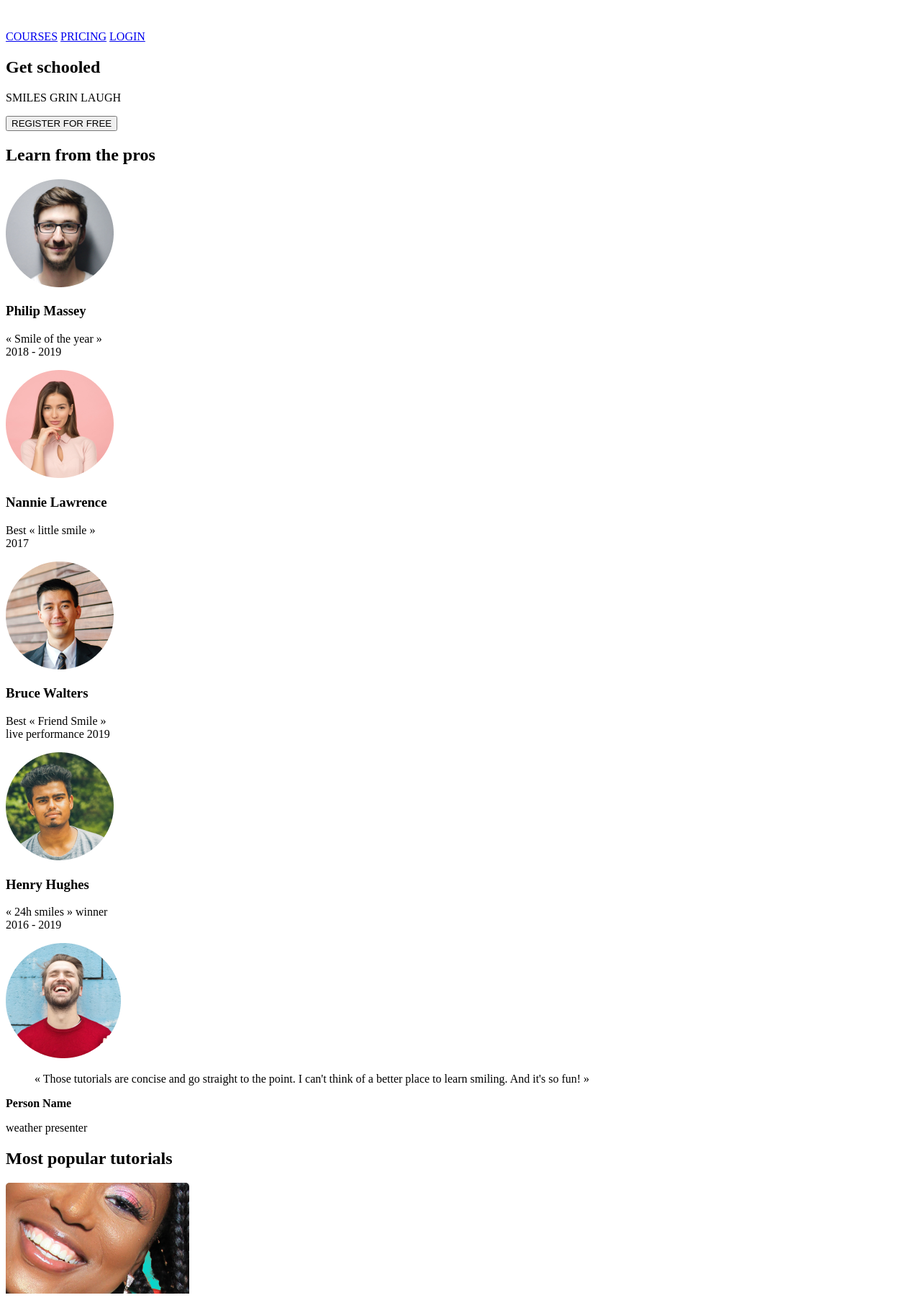
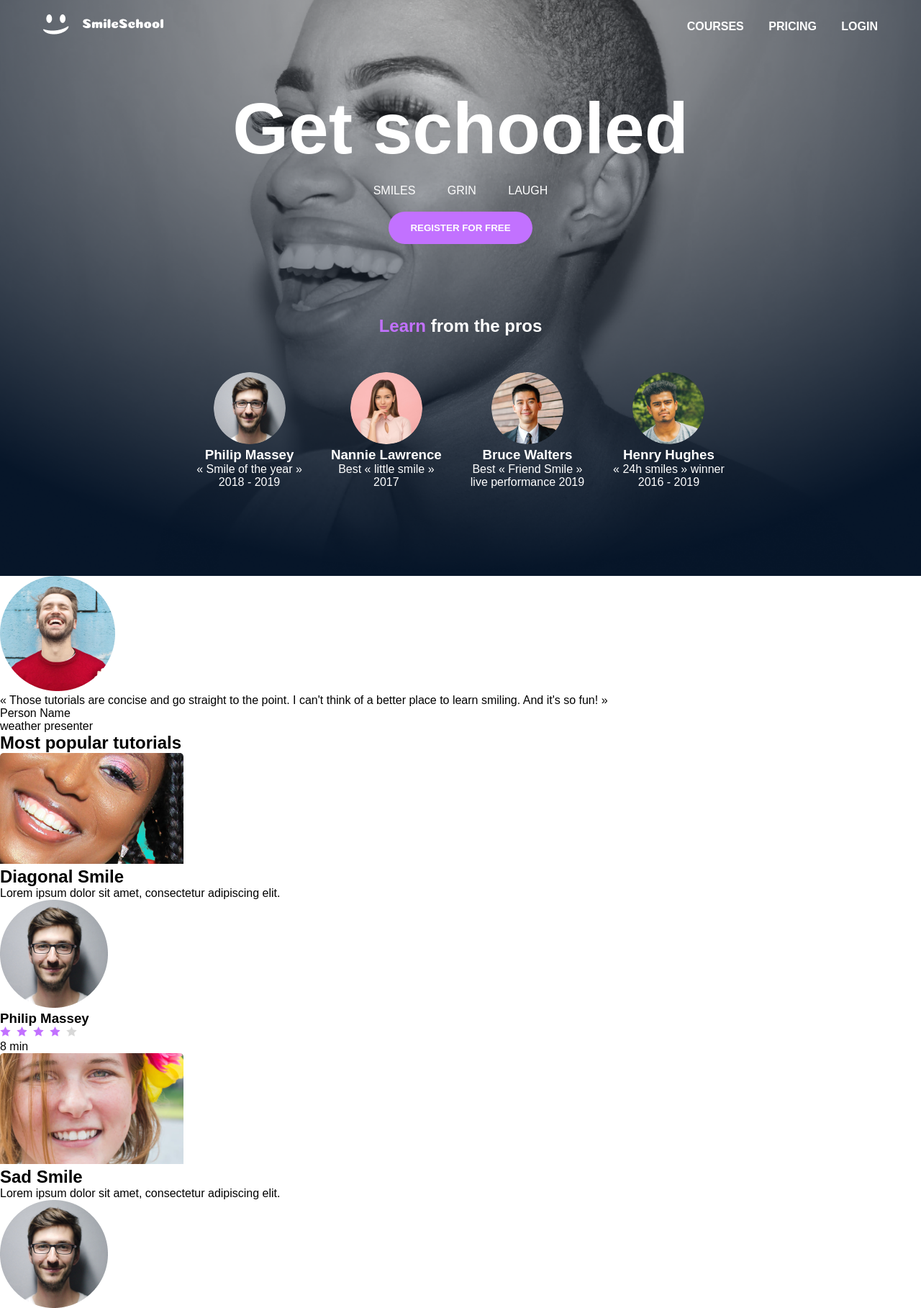
Before and after one commit to Morg92b/holbertonschool-web-development, a plain HTML site: page css_advanced/index.html in a window 1280 px wide. Shown: the top 1817 px of the page at 72% size. Drawn offline with Linux system fonts and the light colour scheme.

Commit message:
add hero banner css

```diff
--- a/css_advanced/index.html
+++ b/css_advanced/index.html
@@ -4,14 +4,14 @@
 <head>
     <meta charset="UTF-8">
     <meta name="viewport" content="width=device-width, initial-scale=1.0">
-    <link rel="stylesheet" href="style.css">
+    <link rel="stylesheet" href="styles.css">
     <title>SmileSchool</title>
 </head>
 
 <body>
 
     <!-- Header -->
-    <header>
+    <header class="header">
         <a href="#">
             <img src="assets/logo.png" alt="Logo">
         </a>
@@ -25,45 +25,45 @@
 
     <!-- MAIN -->
     <main>
-        <section>
+        <section class="hero">
 
             <!-- HERO / BANNER -->
-            <div>
+            <div class="hero-content">
                 <h1>Get schooled</h1>
 
-                <p>SMILES GRIN LAUGH</p>
+                <p><span>SMILES</span> <span>GRIN</span> <span>LAUGH</span></p>
 
                 <button>REGISTER FOR FREE</button>
             </div>
 
             <!-- PROS SECTION -->
-            <div>
-                <h2>Learn from the pros</h2>
+            <div class="pros">
+                <h2><span class="learn">Learn</span> from the pros</h2>
 
-                <div>
+                <div class="pros-list">
                     <!-- Person 1 -->
-                    <div>
+                    <div class="pro">
                         <img src="assets/philip.png" alt="Philip Massey">
                         <h3>Philip Massey</h3>
                         <p>« Smile of the year »<br>2018 - 2019</p>
                     </div>
 
                     <!-- Person 2 -->
-                    <div>
+                    <div class="pro">
                         <img src="assets/nannie.png" alt="Nannie Lawrence">
                         <h3>Nannie Lawrence</h3>
                         <p>Best « little smile »<br>2017</p>
                     </div>
 
                     <!-- Person 3 -->
-                    <div>
+                    <div class="pro">
                         <img src="assets/bruce.png" alt="Bruce Walters">
                         <h3>Bruce Walters</h3>
                         <p>Best « Friend Smile »<br>live performance 2019</p>
                     </div>
 
                     <!-- Person 4 -->
-                    <div>
+                    <div class="pro">
                         <img src="assets/henry.png" alt="Henry Hughes">
                         <h3>Henry Hughes</h3>
                         <p>« 24h smiles » winner<br>2016 - 2019</p>
@@ -72,42 +72,42 @@
             </div>
 
         </section>
-        <section>
-    <div>
+        <section class="quote">
+    <div class="quote-container">
         <!-- Image -->
         <img src="assets/person.png" alt="Person Name">
 
         <!-- Text block -->
-        <div>
+        <div class="quote-text">
             <blockquote>
                 « Those tutorials are concise and go straight to the point. I can't think of a better place to learn smiling. And it's so fun! »
             </blockquote>
 
-            <p><strong>Person Name</strong></p>
-            <p>weather presenter</p>
+            <p class="author">Person Name</p>
+            <p class="job">weather presenter</p>
         </div>
     </div>
 </section>
-<section>
+<section class="videos">
     <h1>Most popular tutorials</h1>
 
-    <div>
+    <div class="videos-list">
 
         <!-- Video 1 -->
-        <div>
+        <div class="video">
             <img src="assets/video1.png" alt="Diagonal Smile">
 
             <h2>Diagonal Smile</h2>
             <p>Lorem ipsum dolor sit amet, consectetur adipiscing elit.</p>
 
             <!-- Author -->
-            <div>
+            <div class="video-author">
                 <img src="assets/philip.png" alt="Philip Massey">
                 <h3>Philip Massey</h3>
             </div>
 
             <!-- Rating -->
-            <div>
+            <div class="video-rating">
                 <div>
                     <img src="assets/rating.png" alt="star">
                 </div>
@@ -116,18 +116,18 @@
         </div>
 
         <!-- Video 2 -->
-        <div>
+        <div class="video">
             <img src="assets/video2.png" alt="Sad Smile">
 
             <h2>Sad Smile</h2>
             <p>Lorem ipsum dolor sit amet, consectetur adipiscing elit.</p>
 
-            <div>
+            <div class="video-author">
                 <img src="assets/philip.png" alt="Philip Massey">
                 <h3>Philip Massey</h3>
             </div>
 
-            <div>
+            <div class="video-rating">
                 <div>
                     <img src="assets/rating.png" alt="star">
                 </div>
@@ -136,18 +136,18 @@
         </div>
 
         <!-- Video 3 -->
-        <div>
+        <div class="video">
             <img src="assets/video3.png" alt="Natural Smile">
 
             <h2>Natural Smile</h2>
             <p>Lorem ipsum dolor sit amet, consectetur adipiscing elit.</p>
 
-            <div>
+            <div class="video-author">
                 <img src="assets/philip.png" alt="Philip Massey">
                 <h3>Philip Massey</h3>
             </div>
 
-            <div>
+            <div class="video-rating">
                 <div>
                     <img src="assets/rating.png" alt="star">
                 </div>
@@ -156,18 +156,18 @@
         </div>
 
         <!-- Video 4 -->
-        <div>
+        <div class="video">
             <img src="assets/video4.png" alt="Happy Smile">
 
             <h2>Happy Smile</h2>
             <p>Lorem ipsum dolor sit amet, consectetur adipiscing elit.</p>
 
-            <div>
+            <div class="video-author">
                 <img src="assets/philip.png" alt="Philip Massey">
                 <h3>Philip Massey</h3>
             </div>
 
-            <div>
+            <div class="video-rating">
                 <div>
                     <img src="assets/rating.png" alt="star">
                 </div>
@@ -177,34 +177,34 @@
 
     </div>
 </section>
-<section>
+<section class="membership">
     <h1>Free membership</h1>
 
-    <div>
+    <div class="membership-list">
 
         <!-- Item 1 -->
-        <div>
+        <div class="membership-item">
             <img src="assets/logo.png" alt="logo">
             <h2>Lorem ipsum</h2>
             <p>Lorem ipsum dolor sit amet, consectetur adipiscing elit.</p>
         </div>
 
         <!-- Item 2 -->
-        <div>
+        <div class="membership-item">
             <img src="assets/logo.png" alt="logo">
             <h2>Lorem ipsum</h2>
             <p>Lorem ipsum dolor sit amet, consectetur adipiscing elit.</p>
         </div>
 
         <!-- Item 3 -->
-        <div>
+        <div class="membership-item">
             <img src="assets/logo.png" alt="logo">
             <h2>Lorem ipsum</h2>
             <p>Lorem ipsum dolor sit amet, consectetur adipiscing elit.</p>
         </div>
 
         <!-- Item 4 -->
-        <div>
+        <div class="membership-item">
             <img src="assets/logo.png" alt="logo">
             <h2>Lorem ipsum</h2>
             <p>Lorem ipsum dolor sit amet, consectetur adipiscing elit.</p>
@@ -214,13 +214,13 @@
 
     <button>REGISTER FOR FREE</button>
 </section>
-<section>
+<section class="faq">
     <h1>F.A.Q.</h1>
 
-    <div>
-        <div>
+    <div class="faq-container">
+        <div class="faq-row">
             <!-- Item 1 -->
-            <div>
+            <div class="faq-item">
                 <h2>How does this work?</h2>
                 <p>
                     Lorem ipsum dolor sit amet, consectetur adipiscing elit,
@@ -229,7 +229,7 @@
             </div>
 
             <!-- Item 2 -->
-            <div>
+            <div class="faq-item">
                 <h2>How does this work?</h2>
                 <p>
                     Lorem ipsum dolor sit amet, consectetur adipiscing elit,
@@ -237,9 +237,9 @@
                 </p>
             </div>
         </div>
-        <div>
+        <div class="faq-row">
             <!-- Item 3 -->
-            <div>
+            <div class="faq-item">
                 <h2>How does this work?</h2>
                 <p>
                     Lorem ipsum dolor sit amet, consectetur adipiscing elit,
@@ -248,7 +248,7 @@
             </div>
 
             <!-- Item 4 -->
-            <div>
+            <div class="faq-item">
                 <h2>How does this work?</h2>
                 <p>
                     Lorem ipsum dolor sit amet, consectetur adipiscing elit,
@@ -259,9 +259,9 @@
     </div>
 </section>
     </main>
-    <footer>
-    <div>
-        <div>
+    <footer class="footer">
+    <div class="footer-container">
+        <div class="footer-top">
             <img src="assets/logo.png" alt="Logo">
 
             <!-- Social links -->
--- a/css_advanced/styles.css
+++ b/css_advanced/styles.css
@@ -0,0 +1,88 @@
+/* RESET */
+* {
+    margin: 0;
+    padding: 0;
+    box-sizing: border-box;
+}
+
+/* BODY */
+body {
+    font-family: Arial, sans-serif;
+}
+
+/* ================= HEADER ================= */
+
+.header {
+    display: flex;
+    justify-content: space-between;
+    align-items: center;
+    padding: 20px 60px;
+    position: absolute;
+    width: 100%;
+}
+
+.header nav a {
+    margin-left: 30px;
+    text-decoration: none;
+    color: white;
+    font-weight: bold;
+}
+
+/* ================= HERO ================= */
+
+.hero {
+    background: url("assets/background-hero.png") no-repeat center/cover;
+    height: 100vh;
+    color: white;
+    display: flex;
+    flex-direction: column;
+    justify-content: center;
+    text-align: center;
+}
+
+/* HERO TEXT */
+
+.hero-content h1 {
+    font-size: 100px;
+    margin-bottom: 20px;
+}
+
+.hero-content p {
+    margin-bottom: 20px;
+    word-spacing: 40px;
+    font-size: 16px;
+}
+
+.hero-content button {
+    background: #C271FF;
+    border: none;
+    padding: 15px 30px;
+    color: white;
+    border-radius: 25px;
+    font-weight: bold;
+    cursor: pointer;
+}
+
+/* ================= PROS ================= */
+
+.pros {
+    margin-top: 100px;
+}
+
+.learn {
+    color: #C271FF;
+}
+.pros h2 {
+    margin-bottom: 50px;
+}
+
+.pros > div {
+    display: flex;
+    justify-content: center;
+    gap: 40px;
+}
+
+.pros img {
+    width: 100px;
+    border-radius: 50%;
+}
```
Also changed, not shown: css_advanced/assets/background-hero.png (added).
